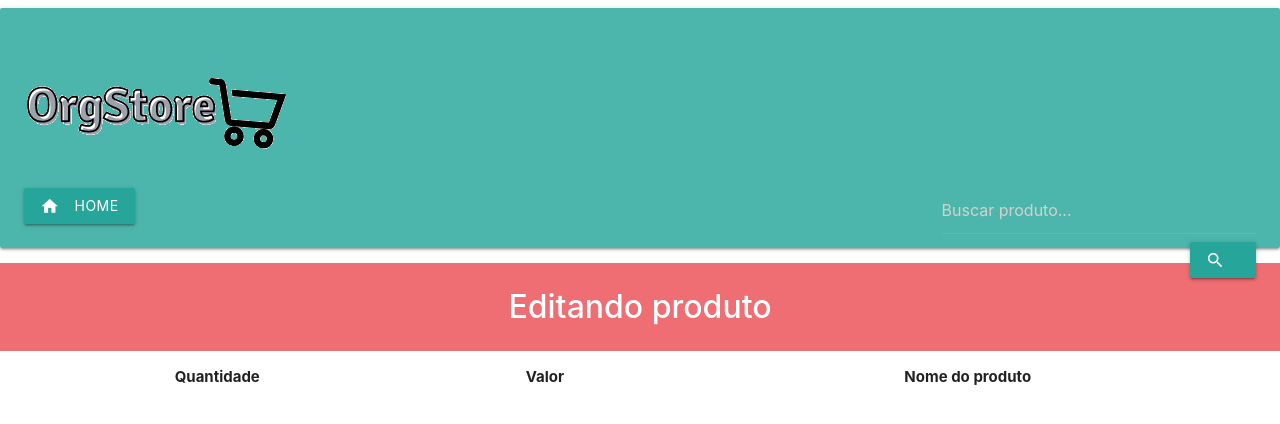
After one commit to Andrelua/Projeto-PHP, a PHP site: page /edicao.php?edt=36 in a window 1280 px wide. The commit adds this page. Shown: the top 424 px of the page. Run offline with PHP 8.4, Linux system fonts and the light colour scheme; a user stored in the database is signed in; data comes from the database, SQL or seed files in the repository; lists and menus that the app fills with data are empty; some libraries are stand-ins or nearby versions.

Commit message:
Add botão de edit

```diff
--- a/carrinho.php
+++ b/carrinho.php
@@ -82,7 +82,7 @@ endif;
                         <thead>
                             <tr>
                                 <th style="text-align: center;">Quantidade</th>
-                                <th style="text-align: center;">Valor unitário</th>
+                                <th style="text-align: center;">Valor</th>
                                 <th style="text-align: center;">Nome do produto</th>
                             </tr>
                         </thead>
@@ -97,7 +97,7 @@ endif;
                                 <td style="text-align: center;"><?php echo $dados["preco_produto"];?></td>
                                 <td style="text-align: center;"><?php echo $dados["nome_produto"];?></td>
                                 <td><a href="delete.php?del=<?php echo $dados["id_produto"];?>" class="waves-effect waves-light btn"><i class="material-icons">delete</i></a></td>
-                                <td><a href="" class="waves-effect waves-light btn"><i class="material-icons">edit</i></a></td>
+                                <td><a href="edicao.php?edt=<?php echo $dados["id_produto"];?>" class="waves-effect waves-light btn"><i class="material-icons">edit</i></a></td>
                             </tr>
                         <?php
                             $valortot += $dados["preco_produto"];
--- /dev/null
+++ b/edicao.php
@@ -0,0 +1,127 @@
+<?php
+//BANCO DE DADOS
+require_once 'db_connect.php';
+require_once 'produtos.php';
+
+$id_prod = $_GET['edt'];
+
+?>
+<!DOCTYPE html>
+<html lang="pt-br">
+<head>
+    <meta charset="UTF-8">
+    <meta name="viewport" content="width=device-width, initial-scale=1.0">
+    <link rel="stylesheet" href="https://cdnjs.cloudflare.com/ajax/libs/materialize/1.0.0/css/materialize.min.css">
+    <link type="text/css" rel="stylesheet" href="css/materialize.min.css"  media="screen,projection"/>
+    <link rel="preconnect" href="https://fonts.gstatic.com">
+    <link href="https://fonts.googleapis.com/css2?family=Open+Sans:ital@1&display=swap" rel="stylesheet">
+    <link href="https://fonts.googleapis.com/icon?family=Material+Icons" rel="stylesheet">
+
+    <title>OrgStore - A melhor loja orgânica da região</title>
+
+    <style>
+        .sistema {
+            text-align: center;
+            width: 100%;
+            padding: 15px 10px;
+        }
+        .sistema input[type="email"]{
+            width: 20%;
+        }
+        .sistema input[type="password"]{
+            width: 20%;
+        }
+        .search {
+            float: right;
+        }
+        .search button {
+            float: right;
+        }
+        .barra {
+            background-color: #ee6e73;
+            text-align: center;
+            padding: 20px 10px;
+            font-size: xx-large;
+            color: #fff;
+            width: 100%;
+        }
+    </style>
+
+</head>
+<body>
+    <div class="card-panel teal lighten-2">
+        <header>
+            <h1>
+                <img src="logo.png" alt="OrgStore">
+            </h1>
+            <a href="index.php" class="waves-effect waves-light btn"><i class="material-icons left">home</i>Home</a>
+
+            <form method="POST" class='search'>
+                <input type="search" id=busca name="pesquisar" placeholder="Buscar produto...">
+                <button class="btn waves-effect waves-light" type="submit" name="btn-pesquisar" title="buscar"><i class="material-icons left">search</i></button>
+            </form>
+        </header>
+    </div>
+    <div class="barra">
+        <strong>Editando produto</strong>
+    </div>
+    <div>
+            <?php
+                session_start();
+                $id = $_SESSION['id_pedido'];
+                $consulta = "SELECT * FROM produto WHERE id_pedido = '$id'";
+                $resultado = mysqli_query($connect, $consulta);
+            ?>
+            <div>
+                <table class="striped">
+                    <thead>
+                        <tr>
+                            <th style="text-align: center;">Quantidade</th>
+                            <th style="text-align: center;">Valor</th>
+                            <th style="text-align: center;">Nome do produto</th>
+                        </tr>
+                    </thead>
+
+                    <tbody>
+                    <?php
+                    while($dados=mysqli_fetch_array($resultado)){
+                        if($dados["id_produto"] == $id_prod){
+                    ?>
+
+                        <tr>
+
+                            <td style="text-align: center;">
+                                <form method="POST">
+                                    <input type="number" name="edt" value="0" min="0">
+                                    <button class="waves-effect waves-light btn" name="btn-edit"><i class="material-icons left">edit</i>Editar</button>
+                                </form>
+                            </td>
+                            <td style="text-align: center;"><?php echo $dados["preco_produto"];?></td>
+                            <td style="text-align: center;"><?php echo $dados["nome_produto"];?></td>
+                            <td><a href="delete.php?del=<?php echo $dados["id_produto"];?>" class="waves-effect waves-light btn disabled"><i class="material-icons">delete</i></a></td>
+                            <td><a href="edicao.php?edt=<?php echo $dados["id_produto"];?>" class="waves-effect waves-light btn disabled"><i class="material-icons">edit</i></a></td>
+
+                        </tr>
+                    <?php
+                        if(isset($_POST["btn-edit"])):
+                            $value = $dados["nome_produto"];
+                            $sql = "SELECT preco_pesquisa FROM pesquisa WHERE nome_pesquisa = '$value'";
+                            $resultado = mysqli_query($connect, $sql);
+                            $dados4 = mysqli_fetch_array($resultado);
+
+                            $valor_edt = $_POST['edt'];
+                            $preco_edt = $valor_edt * $dados4['preco_pesquisa'];
+
+                            $edt = "UPDATE produto SET qtd_produto = '$valor_edt', preco_produto = '$preco_edt' WHERE id_produto = '$id_prod'";
+                            $editar = mysqli_query($connect, $edt);
+
+                            header('Location: carrinho.php');
+                        endif;
+                            }
+                        }
+                    ?>
+                    </tbody>
+                </table>
+            </div>
+</body>
+</html>
```
